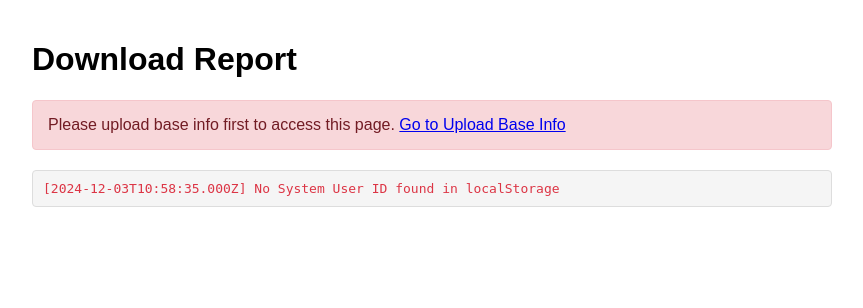
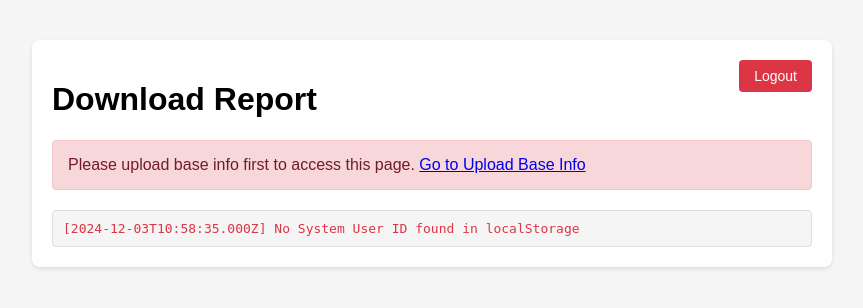
Before and after one commit to gaowendong/yianshui_app, a FastAPI app: template templates/download_report.html in a window 1280 px wide. Shown: the top 308 px of the page, without its empty margins (208-1071 px from the left). Run offline with FastAPI, Linux system fonts and the light colour scheme; the template is opened without the code that fills it, so the values that code supplies are empty; parts of the project's set-up code (start-up, migrations or seed data) failed here and were passed over.

Commit message:
user logout function for front-end user

```diff
--- a/main.py
+++ b/main.py
@@ -6,7 +6,7 @@ from fastapi.security import OAuth2PasswordBearer, OAuth2PasswordRequestForm
 from sqlalchemy.orm import Session
 from database import get_db
 import os
-from services.auth import check_redis_connection, get_cached_token, redis_client
+from services.auth import check_redis_connection, get_cached_token, redis_client, clear_user_token
 from services.company_info import query_third_party_system
 import json
 from datetime import datetime
@@ -113,6 +113,27 @@ def login(form_data: OAuth2PasswordRequestForm = Depends(), db: Session = Depend
         raise HTTPException(status_code=status.HTTP_401_UNAUTHORIZED, detail="Invalid credentials")
     access_token = create_access_token(data={"user_id": user.id})
     return {"access_token": access_token, "token_type": "bearer"}
+
+@app.get("/logout")
+async def logout(request: Request, current_user: User = Depends(get_current_user)):
+    """Handle user logout"""
+    try:
+        # Clear Redis token
+        clear_user_token(current_user.id)
+
+        # Clear session
+        request.session.clear()
+
+        # Create response that redirects to login
+        response = RedirectResponse(url="/login", status_code=status.HTTP_302_FOUND)
+
+        # Clear auth cookie
+        response.delete_cookie(key="Authorization")
+
+        return response
+    except Exception as e:
+        logger.error(f"Error during logout: {str(e)}")
+        raise HTTPException(status_code=500, detail="Error during logout")
 
 def log_request(message: str, **kwargs):
     """Helper function to log requests with timestamp"""
--- a/templates/download_report.html
+++ b/templates/download_report.html
@@ -8,8 +8,32 @@
         body {
             font-family: Arial, sans-serif;
             max-width: 800px;
-            margin: 0 auto;
+            margin: 20px auto;
             padding: 20px;
+            background-color: #f5f5f5;
+        }
+        .container {
+            background-color: white;
+            padding: 20px;
+            border-radius: 8px;
+            box-shadow: 0 2px 4px rgba(0,0,0,0.1);
+            position: relative;
+        }
+        .logout-btn {
+            position: absolute;
+            top: 20px;
+            right: 20px;
+            background-color: #dc3545;
+            color: white;
+            padding: 8px 15px;
+            border: none;
+            border-radius: 4px;
+            cursor: pointer;
+            text-decoration: none;
+            font-size: 14px;
+        }
+        .logout-btn:hover {
+            background-color: #c82333;
         }
         .form-group {
             margin-bottom: 15px;
@@ -17,11 +41,14 @@
         label {
             display: block;
             margin-bottom: 5px;
+            font-weight: bold;
         }
         select {
             width: 100%;
             padding: 8px;
             margin-bottom: 10px;
+            border: 1px solid #ddd;
+            border-radius: 4px;
         }
         button {
             background-color: #4CAF50;
@@ -40,6 +67,7 @@
             border: 1px solid #ddd;
             border-radius: 4px;
             display: none;
+            background-color: #f8f9fa;
         }
         #logs {
             margin-top: 20px;
@@ -67,6 +95,9 @@
     </style>
 </head>
 <body>
+    <div class="container">
+        <a href="/logout" class="logout-btn">Logout</a>
+
         <h1>Download Report</h1>
 
         <div id="authWarning">
@@ -120,6 +151,7 @@
         </div>
 
         <div id="logs"></div>
+    </div>
 
     <script>
         function log(message, type = 'info') {
```
Also changed, not shown: services/auth.py (+27 -0 lines), templates/upload_base_info.html (+19 -0 lines), templates/upload_company_info.html (+19 -1 lines). Lines whose indentation alone changed are shown as unchanged.
